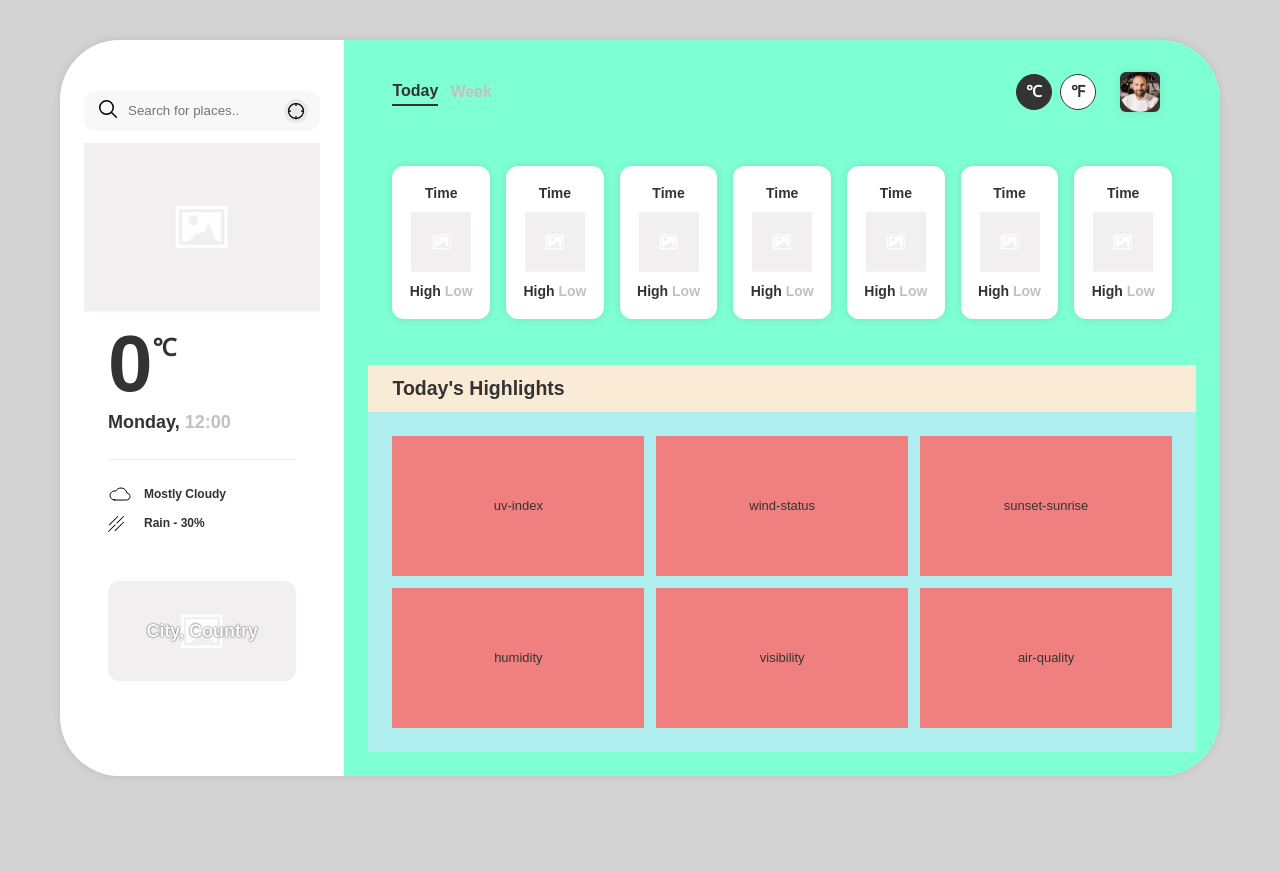
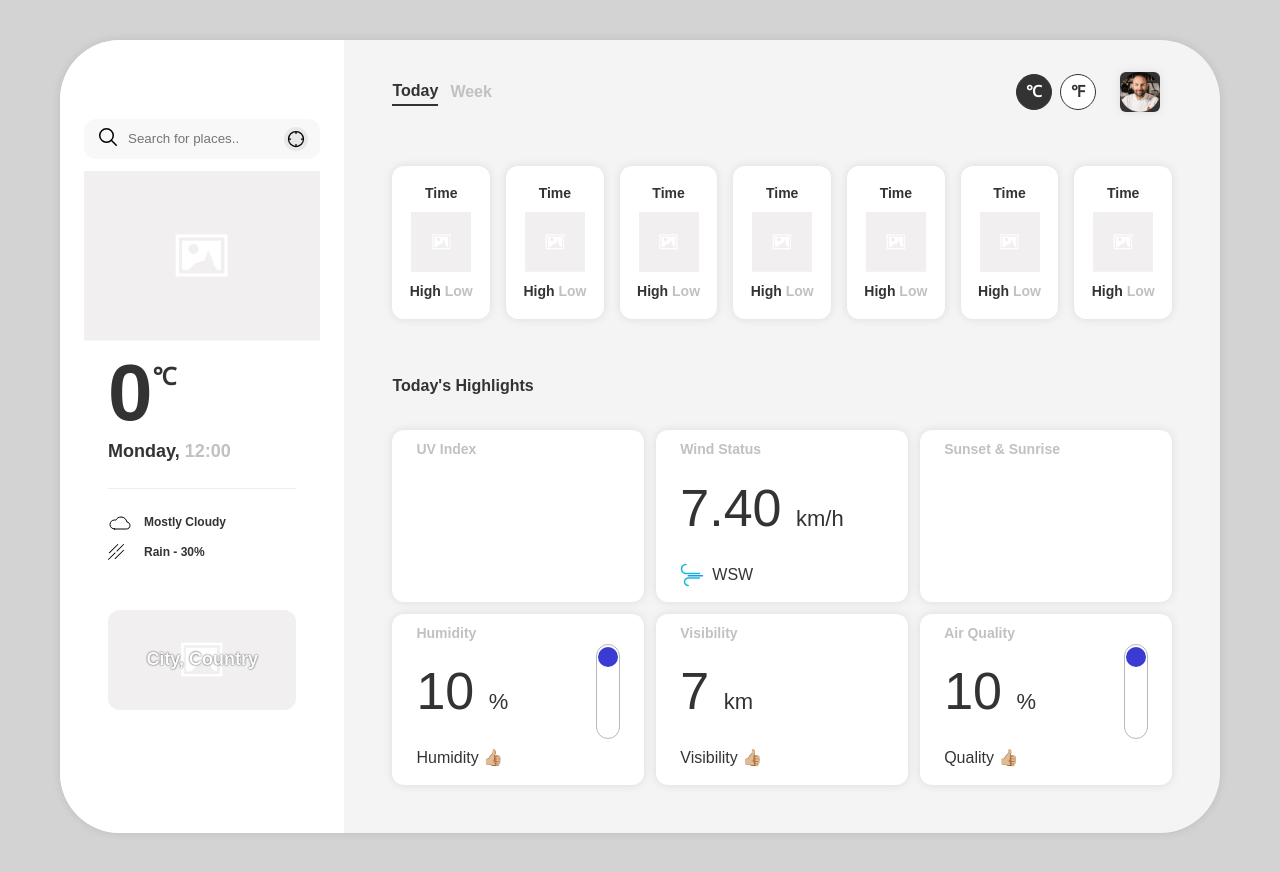
Before and after one commit to sheikhamais/WeatherWizard, a plain HTML site: page index.html in a window 1280 px wide. Before the commit the page ends 816 px from the top, so only its background shows below. Drawn offline with Linux system fonts and the light colour scheme; a script that the page names is missing.

Commit message:
highlights parts completed

```diff
--- a/css/style.css
+++ b/css/style.css
@@ -22,7 +22,7 @@ body {
 }
 
 .container {
-    background-color: rgb(231, 231, 231);
+    background-color: rgb(244, 244, 244);
     display: flex;
     flex-direction: row;
     align-items: stretch;
@@ -205,7 +205,7 @@ body {
     flex-direction: column;
     justify-content: flex-start;
     align-items: center;
-    background-color: aquamarine;
+    /* background-color: aquamarine; */
     padding: 24px;
 }
 
@@ -330,13 +330,13 @@ body {
 
 /* Today Highlights */
 .today-highlights-container {
-    background-color: antiquewhite;
     width: 100%;
-    font-size: small;
 }
 
 .today-highlights-title {
     padding: 8px 24px;
+    font-size: 16px;
+    font-weight: 600;
 }
 
 .today-highlights-items-container {
@@ -344,16 +344,89 @@ body {
     grid-template-columns: repeat(3, 1fr);
     grid-template-rows: repeat(2, 1fr);
     gap: 12px;
-    background-color: paleturquoise;
     padding: 24px;
 }
 
 .highlights-item {
-    background-color: lightcoral;
+    background-color: white;
     display: flex;
     flex-direction: column;
-    justify-content: center;
+    justify-content: flex-start;
+    align-items: flex-start;
+    padding: 8px 24px;
+    border-radius: 12px;
+    box-shadow: 0 0 10px rgba(0, 0, 0, 0.1);
+}
+
+.highlights-item-heading {
+    font-size: 14px;
+    font-weight: 600;
+    color: #c1c1c1;
+    width: 100%;
+}
+
+/* Highlights Content */
+.highlights-item-content-block {
+    /* background-color: palevioletred; */
+    width: 100%;
+}
+
+.highlights-item-content-block-value {
+    font-size: 52px;
+    font-weight: 500;
+    padding: 6px 0;
+}
+
+.highlights-item-content-block-value span {
+    font-size: 22px;
+    font-weight: 500;
+}
+
+.highlights-item-content-value-scale-container {
+    display: flex;
+    flex-direction: row;
+    justify-content: space-between;
     align-items: center;
-    padding: 8px 24px;
-    height: 140px;
+    height: 100%;
+    width: 100%;
 }
+
+.highlights-item-content-scale {
+    width: 24px;
+    height: 100%;
+    display: flex;
+    flex-direction: column;
+    justify-content: flex-start;
+    align-items: center;
+    border-radius: 12px;
+    padding: 2px 0;
+    border: 0.5px solid rgb(184, 184, 184);
+}
+
+.highlights-item-content-scale-dot {
+    width: 20px;
+    height: 20px;
+    border-radius: 50%;
+    background-color: rgb(59, 59, 211);
+}
+
+/* Highlights Footer */
+.highlights-item-content-footer-block {
+    width: 100%;
+    display: flex;
+    flex-direction: row;
+    justify-content: flex-start;
+    align-items: center;
+    gap: 8px;
+}
+
+.wind-direction-icon {
+    width: 24px;
+    height: 24px;
+}
+
+.highlights-item-content-footer-single-comment {
+    font-size: 16px;
+    font-weight: 500;
+    padding: 6px 0;
+}
--- a/index.html
+++ b/index.html
@@ -141,14 +141,77 @@
 
             <div class="today-highlights-container">
                 <h2 class="today-highlights-title">Today's Highlights</h2>
+
                 <div class="today-highlights-items-container">
-                    <div class="highlights-item today-highlights-uv-index">uv-index</div>
-                    <div class="highlights-item today-highlights-wind-status">wind-status</div>
-                    <div class="highlights-item today-highlights-sunset-sunrise">sunset-sunrise</div>
-                    <div class="highlights-item today-highlights-humidity">humidity</div>
-                    <div class="highlights-item today-highlights-visibility">visibility</div>
-                    <div class="highlights-item today-highlights-air-quality">air-quality</div>
+
+                    <div class="highlights-item today-highlights-uv-index">
+                        <p class="highlights-item-heading">UV Index</p>
+                        <div class="highlights-item-content-block">
+
+                        </div>
+                    </div>
+
+                    <div class="highlights-item today-highlights-wind-status">
+                        <p class="highlights-item-heading">Wind Status</p>
+                        <div class="highlights-item-content-block">
+                            <p class="highlights-item-content-block-value">7.40 <span>km/h</span></p>
+                        </div>
+                        <div class="highlights-item-content-footer-block">
+                            <img src="assets/icons/blowing-climate-forecast-svgrepo-com.svg" alt="Wind Direction Icon"
+                                class="wind-direction-icon" />
+                            <p class="highlights-item-content-footer-single-comment">WSW</p>
+                        </div>
+                    </div>
+
+                    <div class="highlights-item today-highlights-sunset-sunrise">
+                        <p class="highlights-item-heading">Sunset & Sunrise</p>
+                        <div class="highlights-item-content-block">
+
+                        </div>
+                    </div>
+
+                    <div class="highlights-item today-highlights-humidity">
+                        <p class="highlights-item-heading">Humidity</p>
+                        <div class="highlights-item-content-block">
+                            <div class="highlights-item-content-value-scale-container">
+                                <p class="highlights-item-content-block-value">10 <span>%</span></p>
+                                <div class="highlights-item-content-scale">
+                                    <div class="highlights-item-content-scale-dot"></div>
+                                </div>
+                            </div>
+                        </div>
+                        <div class="highlights-item-content-footer-block">
+                            <p class="highlights-item-content-footer-single-comment">Humidity 👍🏼</p>
+                        </div>
+                    </div>
+
+                    <div class="highlights-item today-highlights-visibility">
+                        <p class="highlights-item-heading">Visibility</p>
+                        <div class="highlights-item-content-block">
+                            <p class="highlights-item-content-block-value">7 <span>km</span></p>
+                        </div>
+                        <div class="highlights-item-content-footer-block">
+                            <p class="highlights-item-content-footer-single-comment">Visibility 👍🏼</p>
+                        </div>
+                    </div>
+
+                    <div class="highlights-item today-highlights-air-quality">
+                        <p class="highlights-item-heading">Air Quality</p>
+                        <div class="highlights-item-content-block">
+                            <div class="highlights-item-content-value-scale-container">
+                                <p class="highlights-item-content-block-value">10 <span>%</span></p>
+                                <div class="highlights-item-content-scale">
+                                    <div class="highlights-item-content-scale-dot"></div>
+                                </div>
+                            </div>
+                        </div>
+                        <div class="highlights-item-content-footer-block">
+                            <p class="highlights-item-content-footer-single-comment">Quality 👍🏼</p>
+                        </div>
+                    </div>
+
                 </div>
+
             </div>
 
         </div>
```
